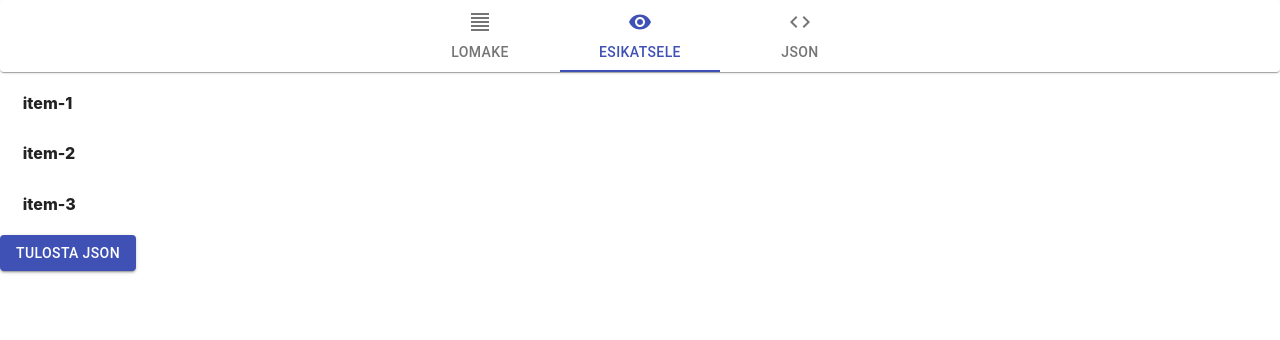
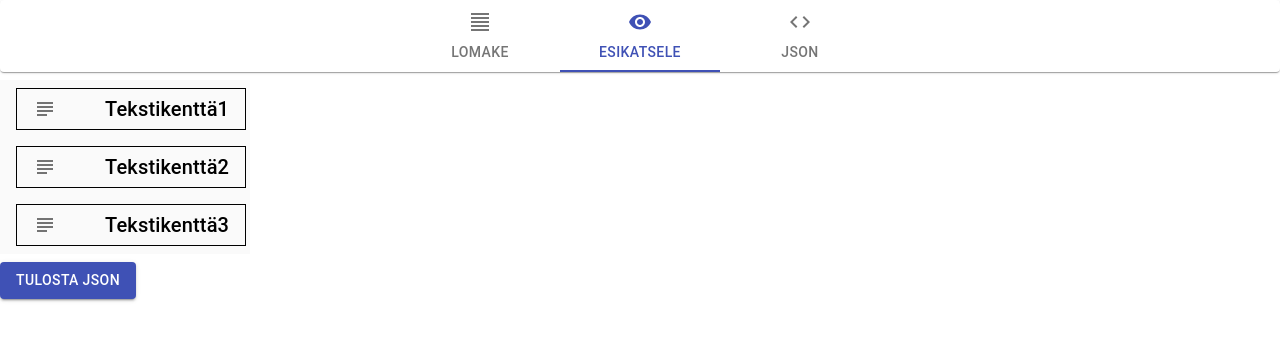
Before and after one commit to EVP1989/metaform-builder, a React (Create React App) app in the folder metaform-builder/: page / in a window 1280 px wide. Shown: the top 340 px of the page. Built offline with nearby package versions, Linux system fonts and the light colour scheme.

Commit message:
Added typing and some  styling

```diff
--- a/metaform-builder/src/components/FormItems.tsx
+++ b/metaform-builder/src/components/FormItems.tsx
@@ -1,52 +1,87 @@
+import { Box, createStyles, List, ListItem, ListItemIcon, ListItemText, makeStyles, Theme } from '@material-ui/core';
+import Grid from '@material-ui/core/Grid';
+import Typography from '@material-ui/core/Typography';
+import SubjectIcon from '@material-ui/icons/Subject';
 import React, { useState, useRef } from 'react';
 import '../styles/FormItems.css';
-//TODO: Correct type definitions (useRef, )!!
 
-//interface FormItems
+//DnD items based on github repo: https://github.com/Gaurav2048/React-DnD-Adv
 
-const FormItems = () => {
+//Styles
+const useStyles = makeStyles((theme: Theme) =>
+  createStyles({
+    root: {
+      flexGrow: 1,
+      maxWidth: 250,
+    },
+    components: {
+      backgroundColor: theme.palette.background.default,
 
-const draggingItem = useRef<any | null>(null);
-const dragOverItem = useRef<any | null>(null);
+    },
+    icon: {
+      margin: theme.spacing(1, 2, 1),
+    },
+  }),
+);
 
-const [list, setList] = useState([
-'item-1',
-'item-2',
-'item-3'
+const FormItems : React.FC = () => {
+
+    const classes = useStyles();
+    const draggingItem = useRef<number | null>(null);
+    const dragOverItem = useRef<number | null>(null);
+
+    //TODO: Generate list from static list of form components
+    const [formBlockList, setFormBlockList] = useState([
+    'Tekstikenttä1',
+    'Tekstikenttä2',
+    'Tekstikenttä3'
     ]);
 
-const handleDragStart = (e : any, position :any) => {
+    const handleDragStart = (e : any, position :number) => {
         draggingItem.current = position;
     };
 
-const handleDragEnter = (e : any, position : any) => {
+    const handleDragEnter = (e : any, position : number) => {
         dragOverItem.current = position;
-};
+        const newFormBlockList = [...formBlockList];
+        if(draggingItem.current != null) {
+            const draggingItemContent = newFormBlockList[draggingItem.current];
+            newFormBlockList.splice(draggingItem.current, 1);
+            newFormBlockList.splice(dragOverItem.current, 0, draggingItemContent);
+        }
 
-const handleDragEnd = (e : any) => {
-const listCopy = [...list];
-const draggingItemContent = listCopy[draggingItem.current];
-listCopy.splice(draggingItem.current, 1);
-listCopy.splice(dragOverItem.current, 0, draggingItemContent);
-
-draggingItem.current = null;
+        draggingItem.current = dragOverItem.current;
         dragOverItem.current = null;
-setList(listCopy);
+        setFormBlockList(newFormBlockList);
+        console.log(newFormBlockList);
     };
 
     return (
     <>
-{
- list &&
-  list.map((item, index) => (
-     <h1
+    <Grid>
+        <List className={classes.root}>
+            {formBlockList && formBlockList.map((item, index) => (
+            <ListItem
                 onDragStart={(e) => handleDragStart(e, index)}
                 onDragEnter={(e) => handleDragEnter(e, index)}
-        onDragEnd={handleDragEnd}
-        key={index} draggable>
+                onDragOver={(e) => e.preventDefault()}
+                key={index} draggable
+                className={classes.components}
+                >
+                <Box border={1} display="flex" pr={2}>
+                    <ListItemIcon className={classes.icon}>
+                        <SubjectIcon />
+                    </ListItemIcon>
+                    <ListItemText>
+                        <Typography variant="h6">
                             {item}
-     </h1>
+                        </Typography>
+                    </ListItemText>
+                </Box>
+            </ListItem>
             ))}
+        </List>
+    </Grid>
     </>
     );
 };
```
Also changed, not shown: 1 other file (tests, documents, lock files or other folders). Lines whose indentation alone changed are shown as unchanged.
